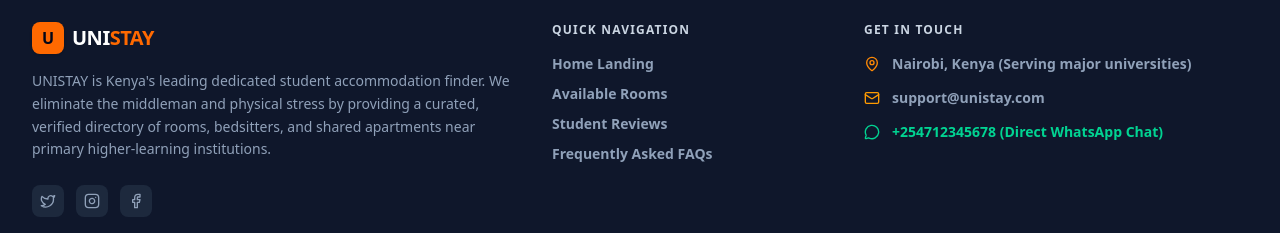
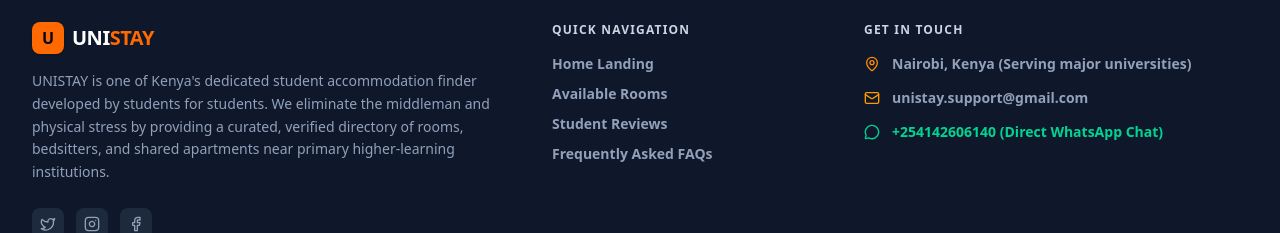
Before and after one commit to geemwai/UNISTAY, a React (Vite) app: page / in a window 1280 px wide. Shown: the part 2617-2850 px from the top of the page. Built offline with nearby package versions, Linux system fonts and the light colour scheme; no server answers.

Commit message:
Update contact info

```diff
--- a/server.ts
+++ b/server.ts
@@ -249,7 +249,7 @@
     let role = "student";
     if (
       email.toLowerCase() === "ndungumwaigeorge@gmail.com" ||
-      email.toLowerCase().includes("admin@unistay.com")
+      email.toLowerCase().includes("unistay.support@gmail.com")
     ) {
       role = "admin";
       console.log(`Promoting ${email} to Admin on registration.`);
--- a/src/App.tsx
+++ b/src/App.tsx
@@ -36,9 +36,9 @@
   const [faqs, setFaqs] = useState<FAQ[]>([]);
   const [users, setUsers] = useState<UserProfile[]>([]);
   const [webSettings, setWebSettings] = useState<WebSettings>({
-    whatsappNumber: "+254712345678",
-    contactEmail: "support@unistay.com",
-    aboutText: "UNISTAY is Kenya's leading dedicated student accommodation finder. We eliminate the middleman and physical stress by providing a curated, verified directory of rooms, bedsitters, and shared apartments near primary higher-learning institutions."
+    whatsappNumber: "+254142606140",
+    contactEmail: "unistay.support@gmail.com",
+    aboutText: "UNISTAY is one of Kenya's dedicated student accommodation finder developed by students for students. We eliminate the middleman and physical stress by providing a curated, verified directory of rooms, bedsitters, and shared apartments near primary higher-learning institutions."
   });
 
   // UI States
--- a/src/components/AdminDashboard.tsx
+++ b/src/components/AdminDashboard.tsx
@@ -1108,7 +1108,7 @@
                   required
                   value={setSupportEmail}
                   onChange={(e) => setSetSupportEmail(e.target.value)}
-                  placeholder="support@unistay.com"
+                  placeholder="support@gmail.com"
                   className="w-full p-3.5 rounded-xl border border-slate-200 focus:outline-none focus:ring-2 focus:ring-indigo-500 text-sm font-semibold text-slate-800"
                 />
               </div>
--- a/src/components/FaqSection.tsx
+++ b/src/components/FaqSection.tsx
@@ -7,7 +7,7 @@
   whatsappNumber?: string;
 }
 
-export default function FaqSection({ faqs, whatsappNumber = "+254712345678" }: FaqSectionProps) {
+export default function FaqSection({ faqs, whatsappNumber = "+254142606140" }: FaqSectionProps) {
   const [expandedId, setExpandedId] = useState<string | null>(null);
 
   const toggleExpand = (id: string) => {
--- a/src/components/Footer.tsx
+++ b/src/components/Footer.tsx
@@ -10,9 +10,9 @@
 
 export default function Footer({
   onNavigate,
-  whatsappNumber = "+254712345678",
-  contactEmail = "support@unistay.com",
-  aboutText = "UNISTAY is Kenya's leading dedicated student accommodation finder. We eliminate the middleman and physical stress by providing a curated, verified directory of rooms, bedsitters, and shared apartments near primary higher-learning institutions.",
+  whatsappNumber = "+254142606140",
+  contactEmail = "unistay.support@gmail.com",
+  aboutText = "UNISTAY is one of Kenya's dedicated student accommodation finder developed by students for students. We eliminate the middleman and physical stress by providing a curated, verified directory of rooms, bedsitters, and shared apartments near primary higher-learning institutions.",
 }: FooterProps) {
 
   const handleWhatsAppClick = () => {
--- a/src/components/RoomDetailsModal.tsx
+++ b/src/components/RoomDetailsModal.tsx
@@ -11,7 +11,7 @@
 export default function RoomDetailsModal({
   listing,
   onClose,
-  whatsappNumber = "+254712345678",
+  whatsappNumber = "+254142606140",
 }: RoomDetailsModalProps) {
   const [activeImageIdx, setActiveImageIdx] = useState(0);
 
```
